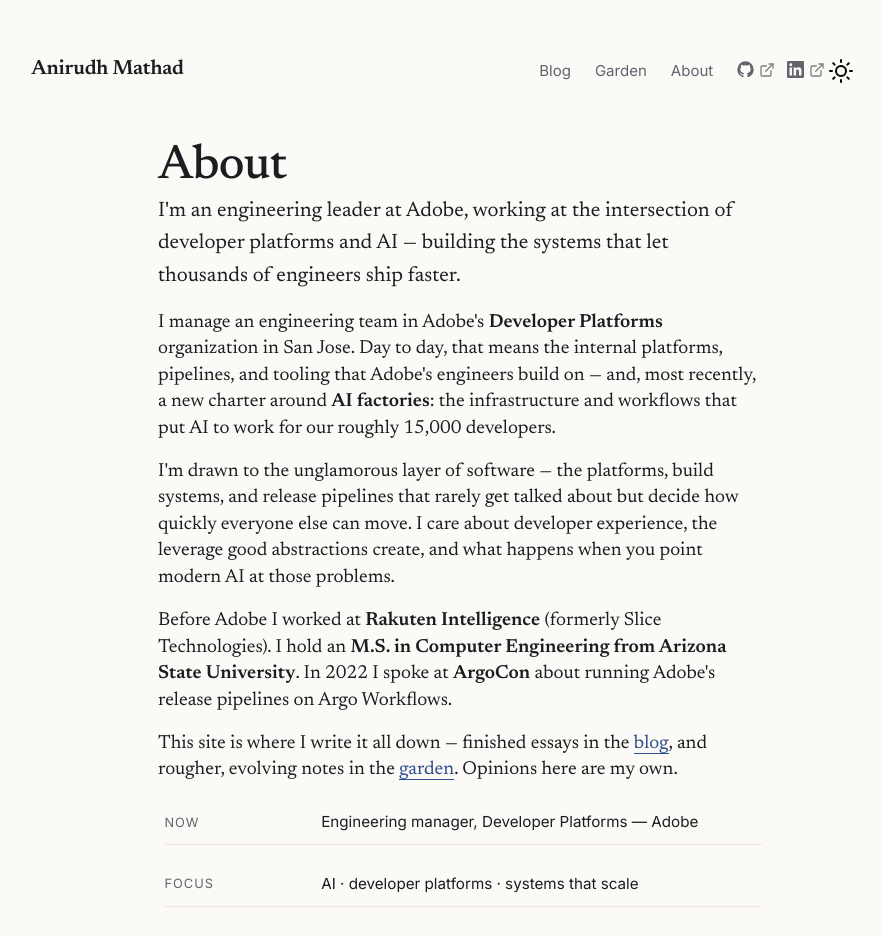
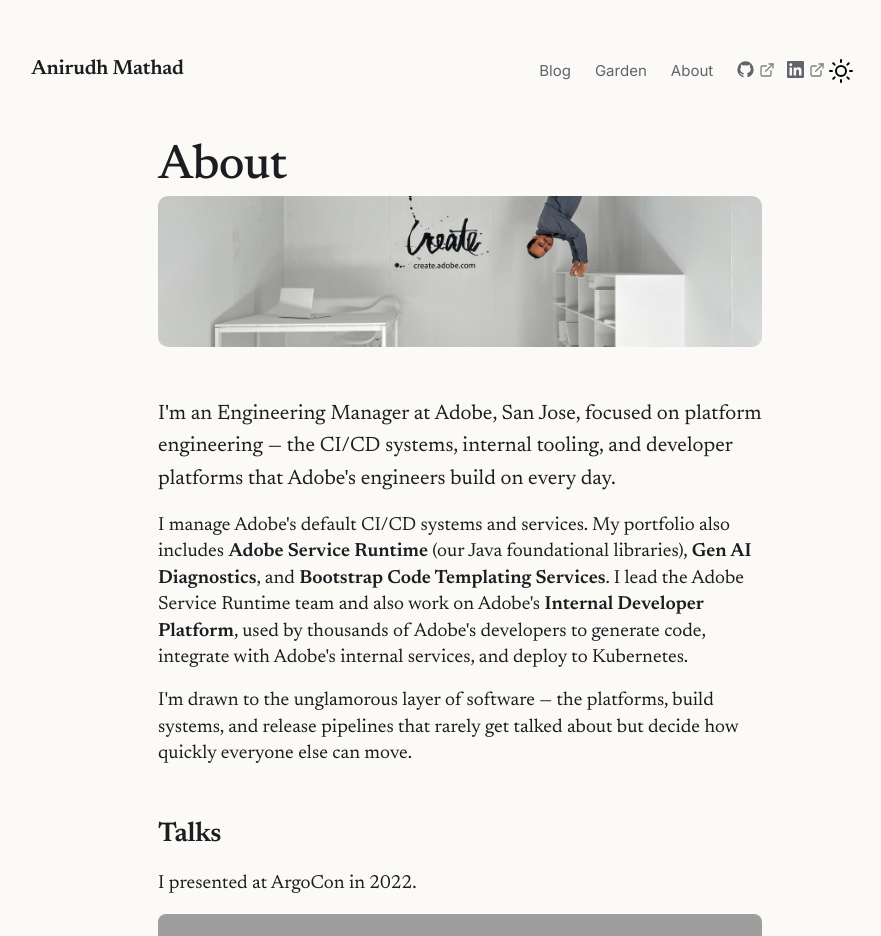
Before and after one commit to animathad/animathad.github.io, a Jekyll site: the page built from pages/about.md, in a window 1280 px wide and 1400 px high. Shown: the top 936 px of the window, without its empty margins (180-1061 px from the left). Built offline with Jekyll 4.4.1, drawn with Linux system fonts in a browser that asks for light colours; some of the changed text lies outside the part shown; grey boxes are pictures that could not be loaded.

Commit message:
Populate About page from animathad.wordpress.com/about-me
Replace inferred bio with the author's own About Me content: accurate
current role and project ownership (Adobe Service Runtime, Gen AI Diagnostics,
Bootstrap Code Templating Services, Internal Developer Platform), full
professional history (Adobe, Rakuten, Veracyte, HealthBI, Aptiv/Delphi),
education (ASU, NIT Surat, Stanford PM certificate), the ArgoCon 2022 talk
embed, and the original banner photo.

Co-Authored-By: Claude Sonnet 5 <noreply@anthropic.com>

```diff
--- a/pages/about.md
+++ b/pages/about.md
@@ -3,26 +3,70 @@ layout: Post
 permalink: /about
 content-type: static
 title: About
-description: Anirudh Mathad — engineering leader at Adobe, working on developer platforms and AI.
+description: Anirudh Mathad — Engineering Manager at Adobe, working on platform engineering, CI/CD, and internal developer tooling.
 ---
 
-<p class="about-lead">I'm an engineering leader at Adobe, working at the intersection of developer platforms and AI — building the systems that let thousands of engineers ship faster.</p>
+<img src="{{ '/assets/img/about-banner.png' | relative_url }}" alt="Anirudh Mathad" style="width:100%; border-radius: 10px; margin-bottom: 1.6rem;">
 
-I manage an engineering team in Adobe's **Developer Platforms** organization in San Jose. Day to day, that means the internal platforms, pipelines, and tooling that Adobe's engineers build on — and, most recently, a new charter around **AI factories**: the infrastructure and workflows that put AI to work for our roughly 15,000 developers.
+<p class="about-lead">I'm an Engineering Manager at Adobe, San Jose, focused on platform engineering — the CI/CD systems, internal tooling, and developer platforms that Adobe's engineers build on every day.</p>
 
-I'm drawn to the unglamorous layer of software — the platforms, build systems, and release pipelines that rarely get talked about but decide how quickly everyone else can move. I care about developer experience, the leverage good abstractions create, and what happens when you point modern AI at those problems.
+I manage Adobe's default CI/CD systems and services. My portfolio also includes **Adobe Service Runtime** (our Java foundational libraries), **Gen AI Diagnostics**, and **Bootstrap Code Templating Services**. I lead the Adobe Service Runtime team and also work on Adobe's **Internal Developer Platform**, used by thousands of Adobe's developers to generate code, integrate with Adobe's internal services, and deploy to Kubernetes.
 
-Before Adobe I worked at **Rakuten Intelligence** (formerly Slice Technologies). I hold an **M.S. in Computer Engineering from Arizona State University**. In 2022 I spoke at **ArgoCon** about running Adobe's release pipelines on Argo Workflows.
+I'm drawn to the unglamorous layer of software — the platforms, build systems, and release pipelines that rarely get talked about but decide how quickly everyone else can move.
 
-This site is where I write it all down — finished essays in the [blog](/posts), and rougher, evolving notes in the [garden](/notes). Opinions here are my own.
+## Talks
+
+I presented at ArgoCon in 2022.
+
+<iframe src="https://www.youtube.com/embed/JD3dRElwXMM" style="width:100%; aspect-ratio:16/9; border:0; border-radius: 8px;" allowfullscreen loading="lazy"></iframe>
+
+## Professional Life
+
+*In reverse chronological order.*
+
+**Adobe, San Jose — CA**
+
+I'm an Engineering Manager at [Adobe](https://www.adobe.com/). I mainly focus on platform engineering projects. I lead the Adobe Service Runtime team, and also work on Adobe's Internal Developer Platform, used by thousands of Adobe's developers to generate code, integrate with Adobe's internal services, and deploy to Kubernetes.
+
+**Rakuten, San Mateo — CA**
+
+Prior to Adobe, I worked at [Rakuten](https://www.rakuten.com/) (Slice Technologies). I mainly worked on the Slice API platform, the Slice Watch Chrome extension, and the Slice Product Catalog Data Platform, used for training machine learning models.
+
+**Veracyte, South San Francisco — CA**
+
+Soon after completing my Masters, I started at [Veracyte](https://www.veracyte.com). I worked on Java and AngularJS, building their Lab Information Systems portal, and built workflows that leveraged a Genomic Expression Classifier algorithm to detect thyroid cancer.
+
+**HealthBI, Scottsdale — AZ**
+
+During my Masters in Computer Engineering at ASU, I interned at HealthBI (later acquired by Equality Health), building Java web apps for a patient care coordination system.
+
+**Aptiv (formerly Delphi), Bangalore — India**
+
+Just after my undergrad (B.Tech) in Electronics and Communications from [NIT Surat](https://svnit.ac.in), an Institute of National Importance, I worked at Delphi Technical Center India (rebranded Aptiv), Bangalore — embedded C programming for engine control units: automatic gears, fuel cap sensors, CAN protocol. Most of the code I wrote went into GM, Hyundai, and some BMWs.
+
+## Education
+
+**M.S., Arizona State University, Tempe — AZ**
+
+A Masters in Computer Systems Engineering from ASU's [Fulton School of Engineering](https://engineering.asu.edu/), with coursework in operating systems, computer architecture, web security, and data structures & algorithms.
+
+**B.Tech, NIT Surat — India**
+
+Undergrad at the [National Institute of Technology](https://svnit.ac.in), Surat, specializing in Electronics and Communication Systems.
+
+**Stanford University, Palo Alto — CA**
+
+A Product Management certificate course.
 
 <ul class="about-facts">
-  <li><span>Now</span><span>Engineering manager, Developer Platforms — Adobe</span></li>
-  <li><span>Focus</span><span>AI · developer platforms · systems that scale</span></li>
-  <li><span>Previously</span><span>Rakuten Intelligence (Slice Technologies)</span></li>
-  <li><span>Education</span><span>M.S. Computer Engineering, Arizona State University</span></li>
+  <li><span>Now</span><span>Engineering Manager, Platform Engineering — Adobe</span></li>
+  <li><span>Focus</span><span>CI/CD · developer platforms · internal tooling · Gen AI diagnostics</span></li>
+  <li><span>Previously</span><span>Rakuten (Slice Technologies) · Veracyte · HealthBI · Aptiv/Delphi</span></li>
+  <li><span>Education</span><span>M.S. Arizona State University · B.Tech NIT Surat · Stanford PM Certificate</span></li>
   <li><span>Based in</span><span>San Jose, California</span></li>
   <li><span>Elsewhere</span><span><a href="https://www.linkedin.com/in/anirudhham" target="_blank" rel="noopener">LinkedIn</a> · <a href="https://github.com/animathad" target="_blank" rel="noopener">GitHub</a></span></li>
 </ul>
 
+This site is where I write it all down — finished essays in the [blog](/posts), and rougher, evolving notes in the [garden](/notes). Opinions here are my own.
+
 *Want to get in touch? [LinkedIn](https://www.linkedin.com/in/anirudhham) is the best place to reach me.*
```
Also changed, not shown: assets/img/about-banner.png (added).
